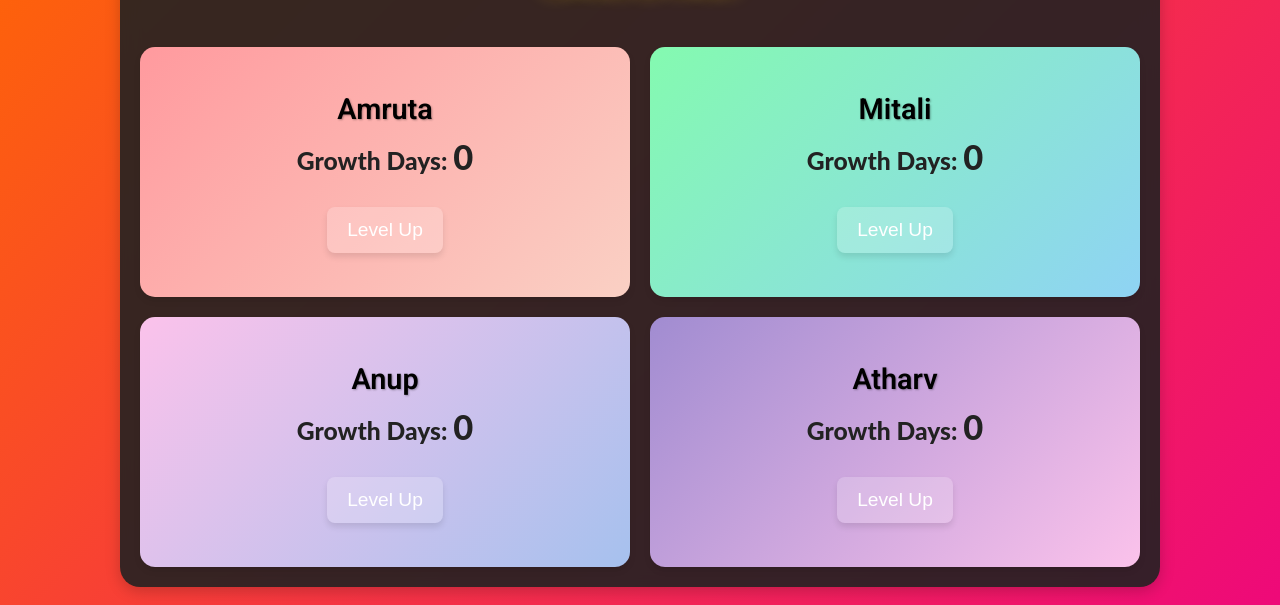
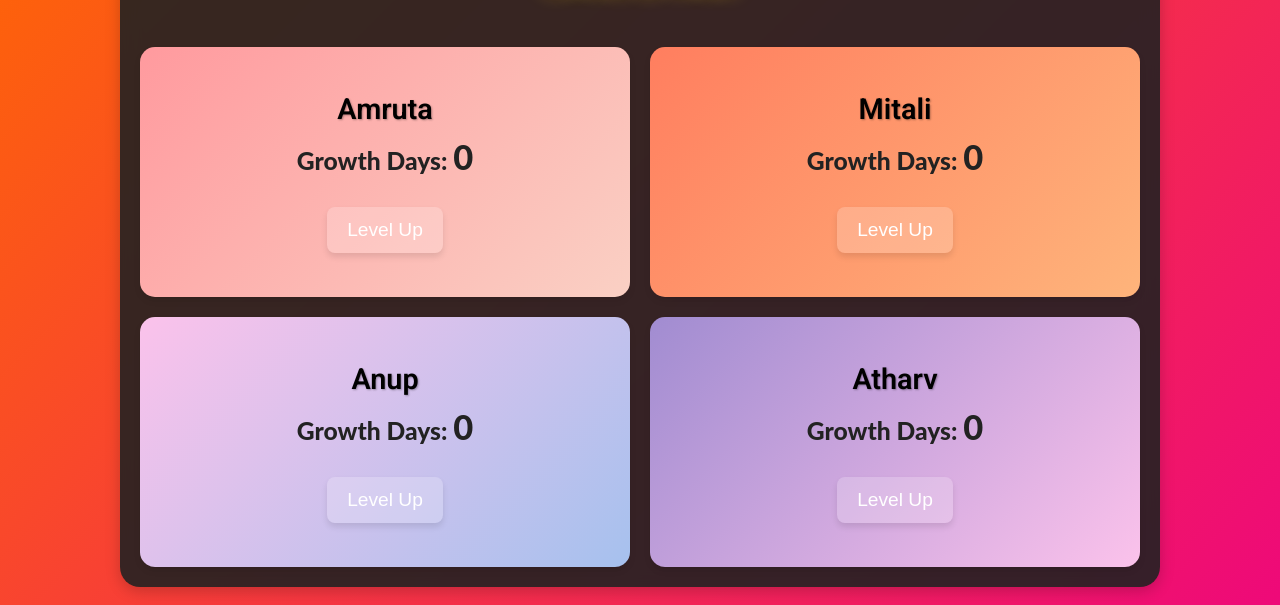
Before and after one commit to Wrong0Guy/grindhub, a plain HTML site: page index.html in a window 1280 px wide. Shown: the part 195-800 px from the top of the page. Drawn offline with Linux system fonts and the light colour scheme; no server answers.

Commit message:
Update index.html

```diff
--- a/index.html
+++ b/index.html
@@ -198,9 +198,9 @@
         // Profile Data
         const profiles = [
             { id: "profile1", name: "Amruta", color: "linear-gradient(135deg, #ff9a9e, #fad0c4)" },
-            { id: "profile2", name: "Mitali", color: "linear-gradient(135deg, #84fab0, #8fd3f4)" }, // Switched to Atharv's color
+            { id: "profile2", name: "Mitali", color: "linear-gradient(135deg, #ff7e5f, #feb47b)" },
             { id: "profile3", name: "Anup", color: "linear-gradient(135deg, #fbc2eb, #a6c1ee)" },
-            { id: "profile4", name: "Atharv", color: "linear-gradient(135deg, #a18cd1, #fbc2eb)" } // Switched to Mitali's color
+            { id: "profile4", name: "Atharv", color: "linear-gradient(135deg, #a18cd1, #fbc2eb)" }
         ];
 
         // Dynamically create profile cards
```
